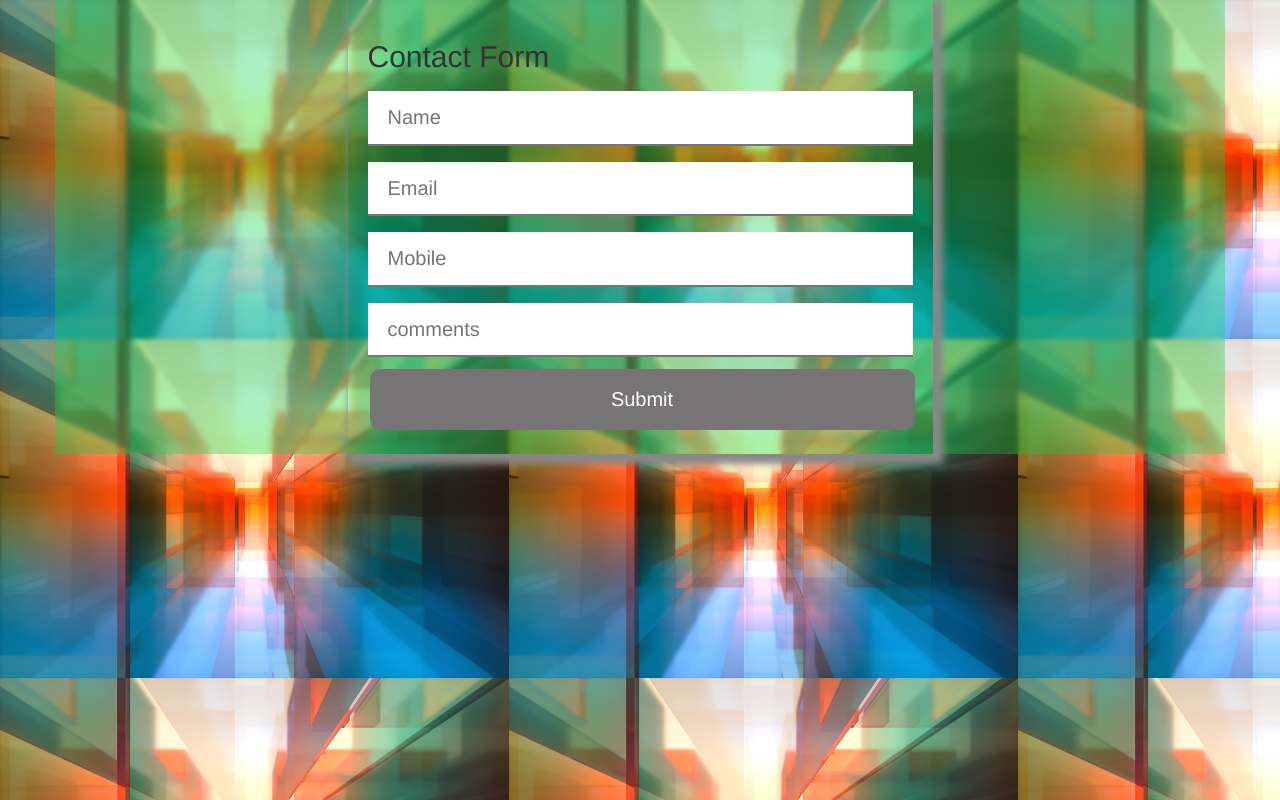
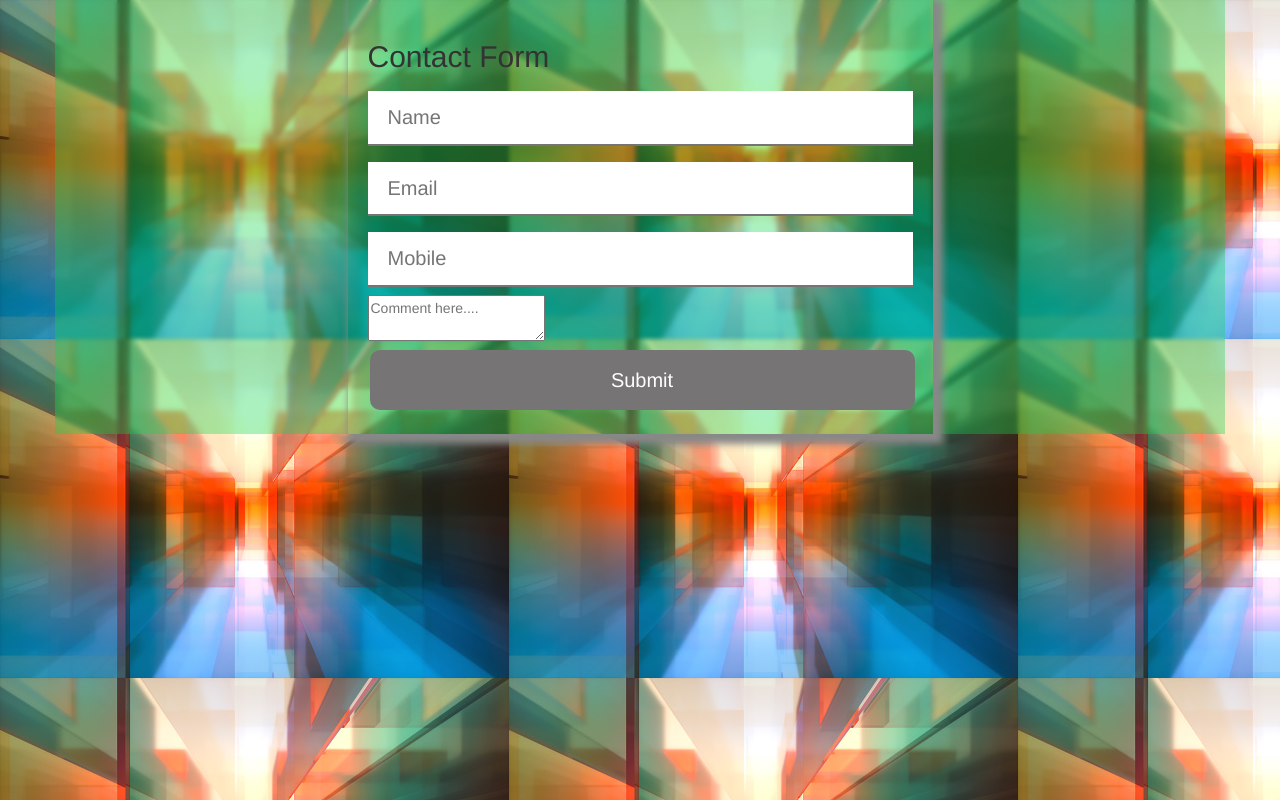
Before and after one commit to sharuknabi/full_stack_application, a website: page public/index.html in a window 1280 px wide. Drawn offline with nearby package versions, Linux system fonts and the light colour scheme.

Commit message:
Update index.html

```diff
--- a/public/index.html
+++ b/public/index.html
@@ -6,29 +6,37 @@
     <meta name="viewport" content="width=device-width, initial-scale=1.0">
     <title>SignUp Form - MongoDB</title>
 
-    <link rel="stylesheet" href="https://maxcdn.bootstrapcdn.com/bootstrap/3.3.7/css/bootstrap.min.css" integrity="sha384-BVYiiSIFeK1dGmJRAkycuHAHRg32OmUcww7on3RYdg4Va+PmSTsz/K68vbdEjh4u" crossorigin="anonymous">
+    <link rel="stylesheet" href="https://maxcdn.bootstrapcdn.com/bootstrap/3.3.7/css/bootstrap.min.css"
+        integrity="sha384-BVYiiSIFeK1dGmJRAkycuHAHRg32OmUcww7on3RYdg4Va+PmSTsz/K68vbdEjh4u" crossorigin="anonymous">
 
     <link rel="stylesheet" type="text/css" href="styles.css">
 </head>
 
 <body>
+
     <div class="container">
         <div class="row">
             <div class="col-md-3">
 
             </div>
             <div class="col-md-6 main">
-                <form action="/sign_up" method="POST">
+                <form action="/sign_up" method="POST" autocomplete="on">
                     <h2>Contact Form</h2>
-                    <input type="text" class="box" id="name" name="name" placeholder="Name" pattern="[A-Za-z ]{1,}" title="Please enter a valid name (letters and spaces only)" required />
+                    <input type="text" class="box" id="name" name="name" placeholder="Name" pattern="[A-Za-z ]{1,}"
+                        title="Please enter a valid name (letters and spaces only)" required />
                     <br>
-                    <input type="text" class="box" id="email" name="email"  placeholder="Email" required />
+                    <input type="text" class="box" id="email" name="email" placeholder="Email" required />
                     <br>
-                    <input type="text" class="box" id="phno" name="phno" placeholder="Mobile" pattern="^\+?[0-9]{1,4}-?[0-9]{8,12}$" title="Please enter a valid phone number. It can start with an optional '+' sign followed by 1 to 4 digits for the country code, and 8 to 12 digits for the phone number."  required />
+                    <input type="text" class="box" id="phno" name="phno" placeholder="Mobile"
+                        pattern="^\+?[0-9]{1,4}-?[0-9]{8,12}$"
+                        title="Please enter a valid phone number. It can start with an optional '+' sign followed by 1 to 4 digits for the country code, and 8 to 12 digits for the phone number."
+                        required />
                     <br>
-                    <input type="text" class="box" id="comment" name="comments" placeholder="comments" required />
+                    <textarea class="box" id="comment" name="comments" placeholder="Comment here...."
+                        required></textarea>
                     <br>
-                    <input type="submit" value="Submit" id="submit" />
+                    <input type="submit" value="Submit" id="submit" disabled />
+
                 </form>
 
             </div>
@@ -42,10 +50,10 @@
     <p id="emailAvailability"></p>
 
     <script>
-
        document.addEventListener('DOMContentLoaded', function () {
     const emailInput = document.getElementById('email');
     const emailAvailability = document.getElementById('emailAvailability');
+    const submitButton = document.getElementById('submit'); // Get the submit button element
 
     emailInput.addEventListener('input', function () {
       const email = emailInput.value;
@@ -56,8 +64,10 @@
             const response = JSON.parse(xhr.responseText);
             if (response.available) {
               emailAvailability.textContent = "Email is available!";
+              submitButton.removeAttribute("disabled"); // Enable the submit button
             } else {
               emailAvailability.textContent = "Email is already taken.";
+              submitButton.setAttribute("disabled", "disabled"); // Disable the submit button
             }
           } else {
             emailAvailability.textContent = "Error checking email availability.";
@@ -69,7 +79,6 @@
       xhr.send();
     });
   });
-
     </script>
 </body>
 
```
Lines whose indentation alone changed are shown as unchanged.
